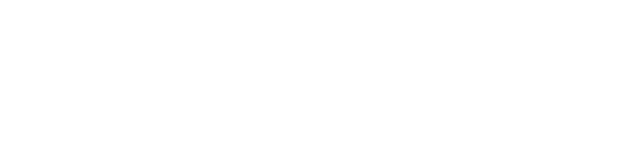
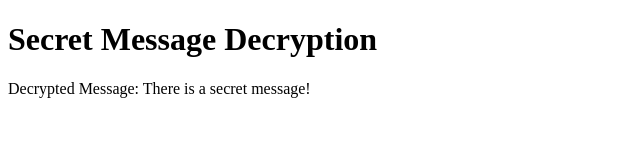
Before and after one commit to acciojob/secret-message-decoder-Rashmi-Salunkhe, a website: page main.html in a window 1280 px wide. Shown: the whole page, without its empty margins (0-640 px from the left). Drawn offline with Linux system fonts and the light colour scheme.

Commit message:
created a submission

```diff
--- a/main.html
+++ b/main.html
@@ -1,16 +1,16 @@
 <!DOCTYPE html>
+<html lang="en">
+<head>
+    <meta charset="UTF-8">
+    <meta name="viewport" content="width=device-width, initial-scale=1.0">
+    <title>Secret Message Decryption</title>
+    <link rel="stylesheet" href="styles.css">
+</head>
+<body>
+    <h1>Secret Message Decryption</h1>
+    <div id="message-area"></div>
 
-<html>
-
-<head>
-	<link rel="stylesheet" href="styles.css">
-</head>
-
-<body>
-	<!-- the entire body must be written by student -->
-    <script type="text/javascript" src="./script.js">
-</script>
-
+    <!-- Link to the external script.js file -->
+    <script src="script.js"></script>
 </body>
-
 </html>
--- a/script.js
+++ b/script.js
@@ -1 +1,48 @@
 //your JS code here. If required.
+      // Simulating object allocation in heap memory
+        const heapMemory = {
+            secretMessage: {
+                encrypted: "Uifsf jt b tfdsfu nfttbhf!",
+                decryptionKey: 1 // This is a Caesar cipher shift by 1
+            },
+            missionInfo: {
+                missionName: "Operation Decode",
+                priority: "High",
+                agentName: "Agent X"
+            }
+        };
+
+        // Function to decrypt the message using a simple Caesar cipher
+        function decryptMessage(encryptedMessage, shift) {
+            let decrypted = '';
+            for (let i = 0; i < encryptedMessage.length; i++) {
+                let char = encryptedMessage[i];
+
+                // Only decrypt letters (ignore spaces and punctuation)
+                if (char.match(/[a-zA-Z]/)) {
+                    let charCode = encryptedMessage.charCodeAt(i);
+
+                    // Decrypt uppercase letters
+                    if (charCode >= 65 && charCode <= 90) {
+                        char = String.fromCharCode(((charCode - 65 - shift + 26) % 26) + 65);
+                    }
+                    // Decrypt lowercase letters
+                    else if (charCode >= 97 && charCode <= 122) {
+                        char = String.fromCharCode(((charCode - 97 - shift + 26) % 26) + 97);
+                    }
+                }
+
+                decrypted += char;
+            }
+            return decrypted;
+        }
+
+        // Accessing the encrypted message from heap memory
+        const encryptedMessage = heapMemory.secretMessage.encrypted;
+        const decryptionKey = heapMemory.secretMessage.decryptionKey;
+
+        // Decrypting the message
+        const decryptedMessage = decryptMessage(encryptedMessage, decryptionKey);
+
+        // Display the decrypted message
+        document.getElementById('message-area').innerText = `Decrypted Message: ${decryptedMessage}`;
```
